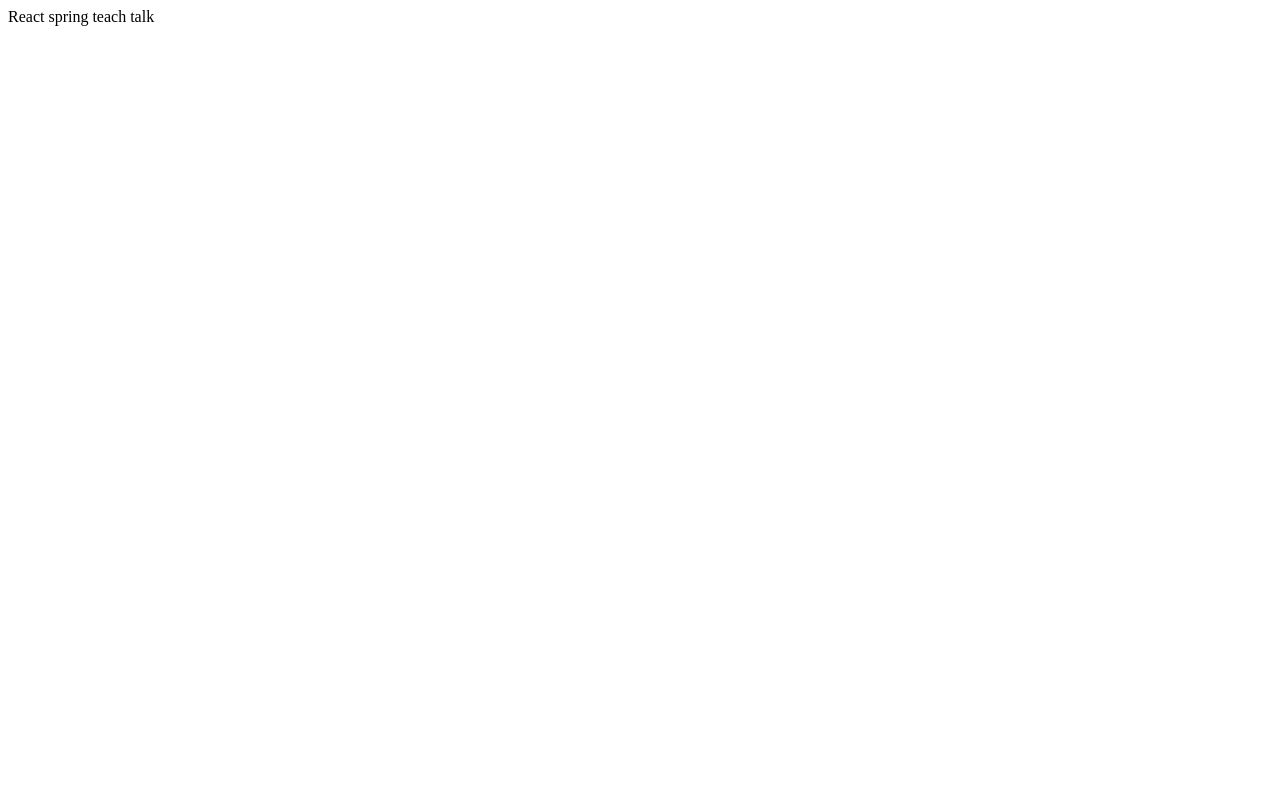
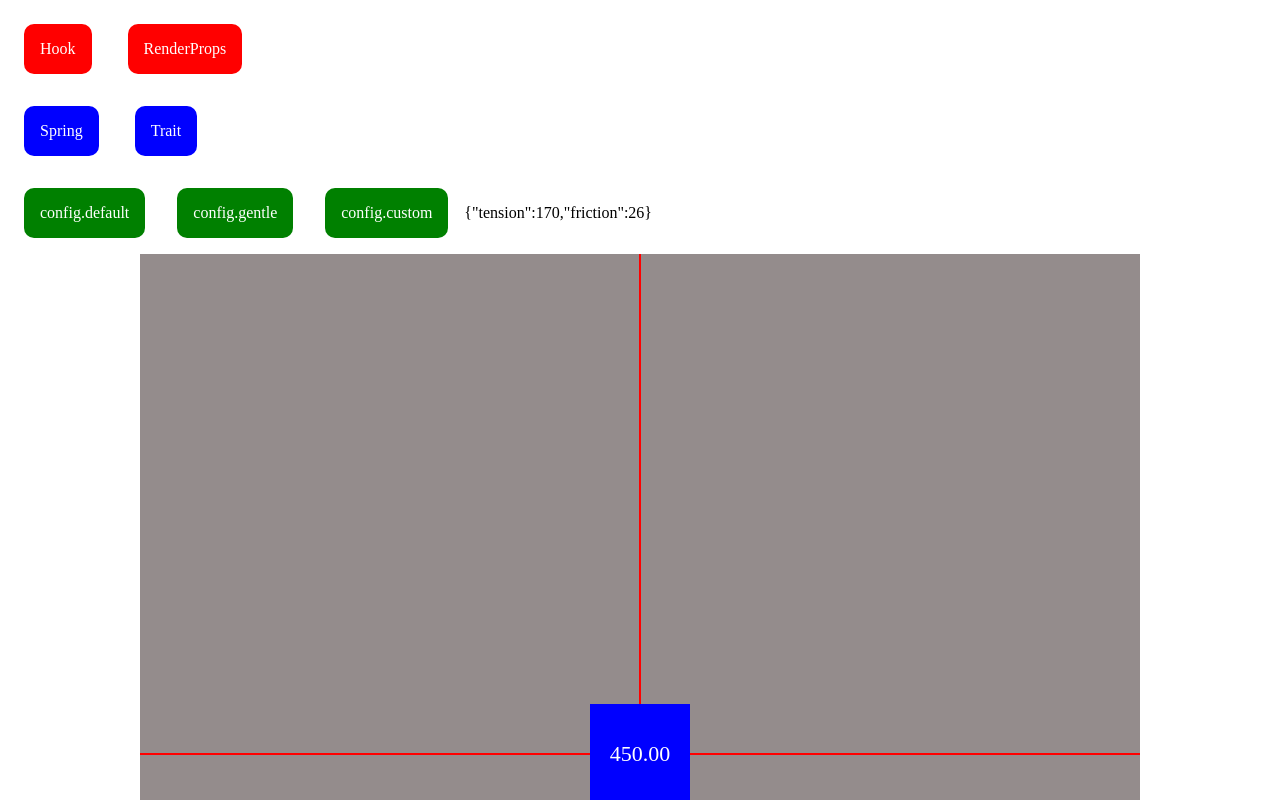
Before and after one commit to fukokami/react-spring-tech-talk, a React app: page /#/render-prop/useSpring in a window 1280 px wide. Shown: the top 800 px of the page. Built offline with nearby package versions, Linux system fonts and the light colour scheme; the HTML template or start-up script is replaced by a standard one.

Commit message:
✨ Spring (#2)
* ✨ Sping

* ✨ Spring complete

Co-authored-by: Doan Thanh Thang <thangdt@newit.co.jp>

```diff
--- a/package.json
+++ b/package.json
@@ -22,6 +22,7 @@
     "react-dom": "^16.13.1",
     "react-redux": "^7.2.1",
     "react-router-dom": "^5.2.0",
+    "react-spring": "^8.0.27",
     "redux": "^4.0.5"
   },
   "devDependencies": {
--- a/src/js/component/App.jsx
+++ b/src/js/component/App.jsx
@@ -2,12 +2,25 @@
 
 
 import React from 'react';
+import { Link, Route, Switch } from 'react-router-dom';
+
+import Hook from './hooks/Hook.jsx';
+import RenderProps from './render-props/RenderProps.jsx';
 
 export default function App() {
 
     return (
         <div>
-            React spring teach talk
+
+            <Link className="red" to="/hook">Hook</Link>
+            &nbsp;
+            <Link className="red" to="/render-prop">RenderProps</Link>
+
+            <br/>
+            <Switch>
+                <Route path="/hook" component={Hook}/>
+                <Route path="/render-prop" component={RenderProps}/>
+            </Switch>
         </div>
     );
 
--- /dev/null
+++ b/src/js/component/hooks/Hook.jsx
@@ -0,0 +1,25 @@
+'use strict';
+
+import React from 'react';
+import { Link, Switch, Route } from 'react-router-dom';
+
+import UseSpring from './widget/UseSpring.jsx';
+import UseTrait from './widget/UseTrait.jsx';
+
+export default function Hook() {
+
+    return (
+        <div>
+
+            <Link className="blue" to="/hook/useSpring">useSpring</Link>
+            &nbsp;
+            <Link className="blue" to="/hook/useTrait">useTrait</Link>
+
+            <br />
+            <Switch>
+                <Route path="/hook/useSpring" component={UseSpring} />
+                <Route path="/hook/useTrait" component={UseTrait} />
+            </Switch>
+        </div>
+    );
+}
--- /dev/null
+++ b/src/js/component/hooks/widget/UseSpring.jsx
@@ -0,0 +1,11 @@
+'use strict';
+
+import React from 'react';
+
+export default function UseSpring() {
+    return (
+        <div>
+            Hook Spring
+        </div>
+    );
+}
--- /dev/null
+++ b/src/js/component/hooks/widget/UseTrait.jsx
@@ -0,0 +1,12 @@
+'use strict';
+
+import React from 'react';
+
+export default function UseTrait() {
+
+    return (
+        <div>
+            Hook Trait
+        </div>
+    );
+}
--- /dev/null
+++ b/src/js/component/render-props/RenderProps.jsx
@@ -0,0 +1,24 @@
+'use strict';
+
+import React, { Component } from 'react';
+import { Link, Switch, Route } from 'react-router-dom';
+import RenderSpring from './widget/RenderSpring.jsx';
+import RenderTrait from './widget/RenderTrait.jsx';
+
+export default class RenderProps extends Component {
+    render() {
+        return (
+            <div>
+                <Link className="blue" to="/render-prop/useSpring">Spring</Link>
+                &nbsp;
+                <Link className="blue" to="/render-prop/useTrait">Trait</Link>
+
+                <br />
+                <Switch>
+                    <Route path="/render-prop/useSpring" component={RenderSpring} />
+                    <Route path="/render-prop/useTrait" component={RenderTrait} />
+                </Switch>
+            </div>
+        );
+    }
+}
--- /dev/null
+++ b/src/js/component/render-props/widget/RenderSpring.jsx
@@ -0,0 +1,80 @@
+'use strict';
+
+import React, { Component } from 'react';
+
+import { Spring, config } from 'react-spring/renderprops';
+
+
+export default class RenderSpring extends Component {
+
+    constructor(props) {
+        super(props);
+
+        this.state = {
+            isReserve: false,
+            config: config.default
+        };
+    }
+
+    handleOnstart() {
+        console.log('onStart');
+    }
+
+    handleOnRest() {
+        console.log('onRest');
+        this.setState({ isReserve: !this.state.isReserve });
+    }
+
+    handleOnFrame() {
+        console.log('onFrame');
+    }
+
+    handleOnClick(val) {
+        switch (val) {
+            case 1:
+                this.setState({  config: config.default });
+                break;
+            case 2:
+                this.setState({ config: config.gentle });
+                break;
+            case 3:
+                this.setState({ config: { mass: 2.5, tension: 90, friction: 2.5 } });
+                break;
+            default:
+                this.setState({ config: config.default });
+                break;
+        }
+    }
+
+    render() {
+        return (
+            <div>
+                <a className="green" onClick={() => this.handleOnClick(1)}>config.default</a>
+                <a className="green" onClick={() => this.handleOnClick(2)}>config.gentle</a>
+                <a className="green" onClick={() => this.handleOnClick(3)}>config.custom</a>
+                <span>{JSON.stringify(this.state.config)}</span>
+                <div className="container">
+                    <div className="x">
+                        <div className="line"></div>
+                    </div>
+                    <div className="y">
+                        <div className="line"></div>
+                    </div>
+                    <Spring
+                        from={{ top: '0px', number: 0 }}
+                        to={{ top: '450px', number: 450 }}
+                        config={this.state.config}
+                        // immediate={true}
+                        reset={true}
+                        // reverse={this.state.isReserve}
+                        onStart={this.handleOnstart.bind(this)}
+                        onRest={this.handleOnRest.bind(this)}
+                        onFrame={this.handleOnFrame.bind(this)}
+                    >
+                        {props => <div className="square" style={props}>{props.number.toFixed(2)}</div>}
+                    </Spring>
+                </div>
+            </div>
+        );
+    }
+}
--- /dev/null
+++ b/src/js/component/render-props/widget/RenderTrait.jsx
@@ -0,0 +1,14 @@
+'use strict';
+
+import React, { Component } from 'react';
+
+export default class RenderTrait extends Component {
+
+    render() {
+        return (
+            <div>
+                RenderTrait
+            </div>
+        );
+    }
+}
--- a/src/js/index.js
+++ b/src/js/index.js
@@ -2,13 +2,16 @@
 
 import React from 'react';
 import ReactDOM from 'react-dom';
+import { HashRouter } from 'react-router-dom';
 
 import App from './component/App.jsx';
 
 function render() {
     ReactDOM.render(
         (
-            <App />
+            <HashRouter>
+                <App />
+            </HashRouter>
         ),
         document.getElementById('app')
     );
--- a/src/scss/main.scss
+++ b/src/scss/main.scss
@@ -0,0 +1,71 @@
+a {
+  display: inline-block;
+  margin: 1em;
+  padding: 1em;
+  text-decoration: none;
+  color: white;
+  border-radius: 10px;
+}
+
+.red {
+  background-color: red;
+}
+
+.blue {
+  background-color: blue;
+}
+
+.green {
+  background-color: green;
+}
+
+.container {
+  background-color: #948c8c;
+  width: 1000px;
+  height: 1000px;
+  margin: auto;
+  position: relative;
+}
+
+.x {
+  width: 100%;
+  height: 100%;
+  display: flex;
+  justify-content: center;
+  position: absolute;
+
+  .line {
+    width: 2px;
+    height: 100%;
+    background-color: red;
+  }
+}
+
+.y {
+    width: 100%;
+    height: 100%;
+    display: flex;
+    align-items: center;
+    justify-content: center;
+    position: absolute;
+
+  .line {
+    width: 100%;
+    height: 2px;
+    background-color: red;
+  }
+}
+
+.square {
+  background-color: blue;
+  width: 100px;
+  height: 100px;
+  color: white;
+  text-align: center;
+  line-height: 100px;
+  font-size: 22px;
+  position: absolute;
+  margin: auto;
+  left: 450px;
+  top: 450px;
+}
--- a/webpack.config.js
+++ b/webpack.config.js
@@ -2,8 +2,7 @@
 
 const CopyPlugin = require('copy-webpack-plugin')
     , MiniCssExtractPlugin = require('mini-css-extract-plugin')
-    , FixStyleOnlyEntriesPlugin = require('webpack-fix-style-only-entries')
-    , { CleanWebpackPlugin } = require('clean-webpack-plugin');
+    , FixStyleOnlyEntriesPlugin = require('webpack-fix-style-only-entries');
 
 module.exports = () => {
 
@@ -51,7 +50,6 @@ module.exports = () => {
             filename: 'js/[name].js',
         },
         plugins: [
-            new CleanWebpackPlugin(),
             new CopyPlugin([
                 { from: './src/assets', to: '.' },
             ]),
```
Also changed, not shown: 1 other file (tests, documents, lock files or other folders).
